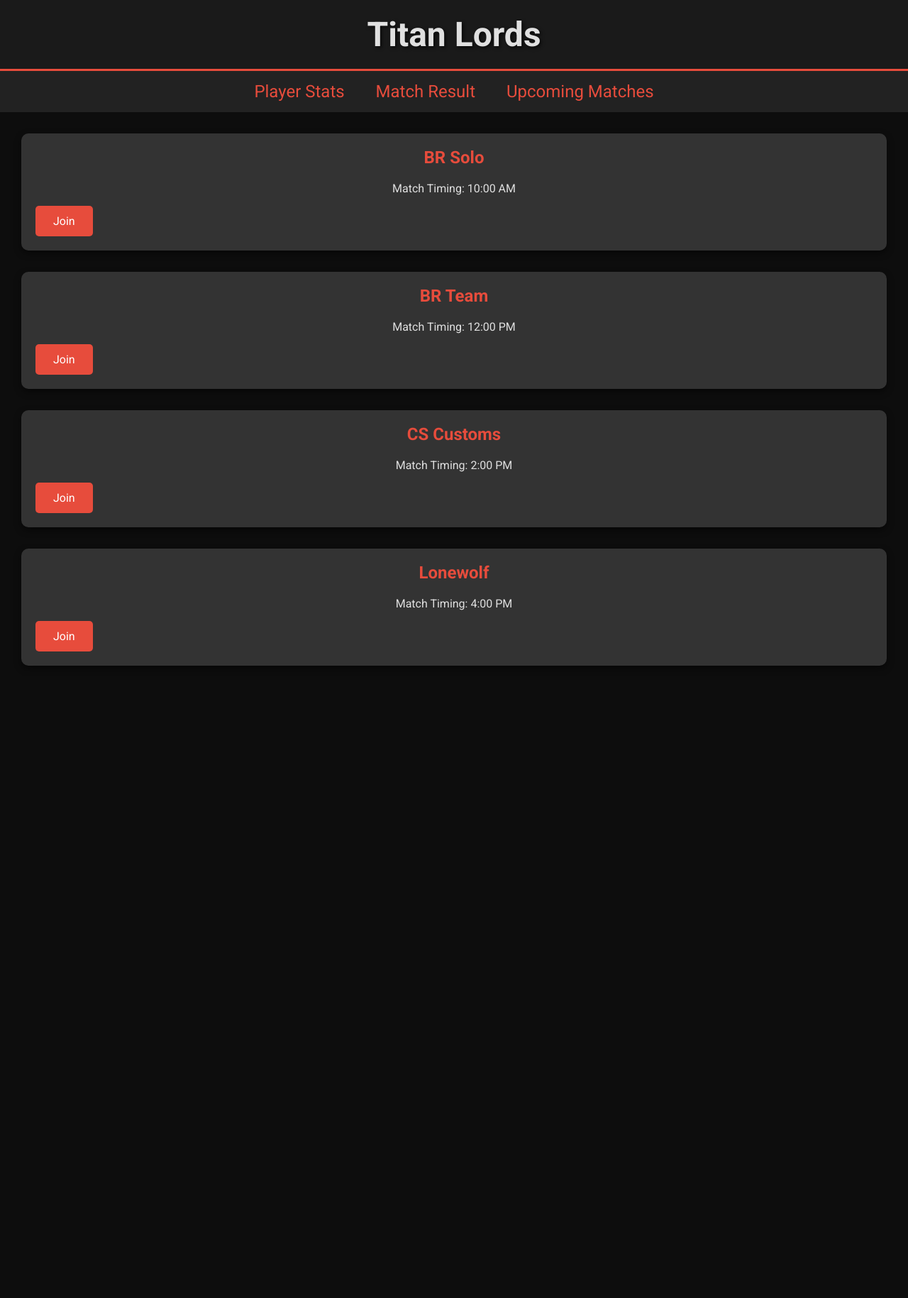
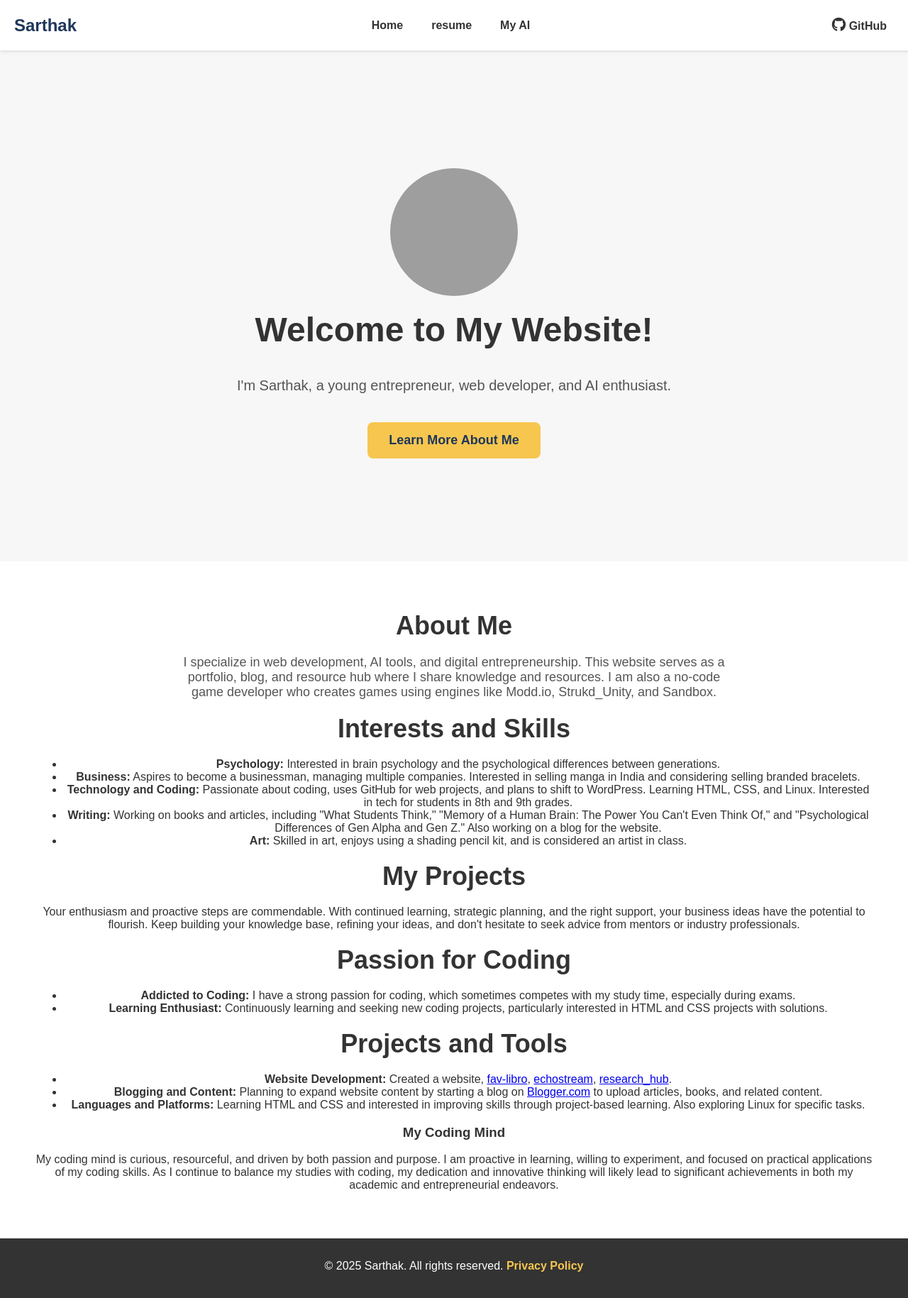
Before and after one commit to developer8sarthak/tournament-app-freelance, a plain HTML site: page index.html in a window 1280 px wide. Shown: the whole page at 71% size. Before the commit the page ends 998 px from the top, so only its background shows below. Drawn offline with Linux system fonts and the light colour scheme; grey boxes are pictures that could not be loaded.

Commit message:
Add files via upload

```diff
--- a/index.html
+++ b/index.html
@@ -1,113 +1,80 @@
-<html>
+<!DOCTYPE html>
+<html lang="en">
 <head>
-    <title>Titan Lords Free Fire Tournament</title>
-    <link rel="stylesheet" href="https://cdnjs.cloudflare.com/ajax/libs/font-awesome/5.15.3/css/all.min.css">
-    <link href="https://fonts.googleapis.com/css2?family=Roboto:wght@400;700&display=swap" rel="stylesheet">
-    <style>
-        body {
-            font-family: 'Roboto', sans-serif;
-            background-color: #0d0d0d; /* Darker background for a gaming feel */
-            color: #e0e0e0; /* Lighter text color for contrast */
-            margin: 0;
-            padding: 0;
-        }
-        header {
-            background-color: #1a1a1a; /* Slightly lighter header */
-            padding: 20px;
-            text-align: center;
-            border-bottom: 3px solid #e74c3c; /* Red border for emphasis */
-        }
-        header h1 {
-            margin: 0;
-            font-size: 3em; /* Increased font size for header */
-            text-shadow: 2px 2px 5px rgba(0, 0, 0, 0.7); /* Shadow for depth */
-        }
-        nav {
-            background-color: #222; /* Darker nav background */
-            padding: 15px;
-            text-align: center;
-        }
-        nav a {
-            color: #e74c3c; /* Red color for links */
-            margin: 0 20px;
-            text-decoration: none;
-            font-size: 1.5em; /* Larger font size for links */
-            transition: color 0.3s; /* Smooth transition for hover effect */
-        }
-        nav a:hover {
-            color: #fff; /* Change color on hover */
-        }
-        .container {
-            padding: 30px; /* Increased padding for better spacing */
-        }
-        .game-mode {
-            background-color: #333; /* Darker background for game modes */
-            margin-bottom: 30px; /* Increased margin for separation */
-            padding: 20px;
-            border-radius: 10px;
-            box-shadow: 0 4px 10px rgba(0, 0, 0, 0.5); /* Shadow for depth */
-        }
-        .game-mode h2 {
-            margin-top: 0;
-            color: #e74c3c; /* Red color for headings */
-            text-align: center; /* Center align headings */
-        }
-        .game-mode p {
-            margin: 5px 0;
-            text-align: center; /* Center align paragraphs */
-        }
-        .game-mode .join-btn {
-            background-color: #e74c3c; /* Red button */
-            color: #fff;
-            padding: 12px 25px; /* Increased padding for button */
-            text-decoration: none;
-            border-radius: 5px;
-            display: inline-block;
-            margin-top: 10px;
-            transition: background-color 0.3s; /* Smooth transition for hover effect */
-        }
-        .game-mode .join-btn:hover {
-            background-color: #c0392b; /* Darker red on hover */
-        }
-    </style>
+    <meta charset="UTF-8">
+    <meta name="viewport" content="width=device-width, initial-scale=1.0">
+    <meta name="description" content="Sarthak's personal website where you can explore his journey as a young entrepreneur, web developer, and AI enthusiast.">
+    <meta name="keywords" content="Sarthak, web development, AI tools, entrepreneurship, technology">
+    <title>Sarthak's Website</title>
+    <link rel="stylesheet" href="style.css">
+    <link rel="stylesheet" href="https://cdnjs.cloudflare.com/ajax/libs/font-awesome/6.0.0-beta3/css/all.min.css">
 </head>
 <body>
-    <header>
-        <h1>Titan Lords</h1>
-    </header>
-    <nav>
-        <a href="stats.html" onclick="navigateToPage(event)">Player Stats</a>
-        <a href="result.html" onclick="navigateToPage(event)">Match Result</a>
-        <a href="upcoming.html" onclick="navigateToPage(event)">Upcoming Matches</a>
-    </nav>
-    <script>
-        function navigateToPage(event) {
-            event.preventDefault();
-            const targetPage = event.target.getAttribute('href');
-            window.location.href = targetPage;
-        }
-    </script>
-    <div class="container">
-        <div id="br-solo" class="game-mode">
-            <h2>BR Solo</h2>
-            <p>Match Timing: 10:00 AM</p>
-            <a href="https://whatsapp.com/channel/0029VayfjKALI8YPrEbZWn17" class="join-btn">Join</a>
+
+    <!-- Navbar -->
+    <div class="navbar">
+        <div class="logo">Sarthak</div>
+        <div class="nav-links">
+            <a href="#">Home</a>
+            <a href="resume.html">resume</a>
+            <a href="https://www.blackbox.ai/agent/mycodebuddyNth5NLO" target="_blank">My AI</a>
         </div>
-        <div id="br-team" class="game-mode">
-            <h2>BR Team</h2>
-            <p>Match Timing: 12:00 PM</p>
-            <a href="https://whatsapp.com/channel/0029VayfjKALI8YPrEbZWn17" class="join-btn">Join</a>
-        </div>
-        <div id="cs-customs" class="game-mode">
-            <h2>CS Customs</h2>
-            <p>Match Timing: 2:00 PM</p>
-            <a href="https://whatsapp.com/channel/0029VayfjKALI8YPrEbZWn17" class="join-btn">Join</a>
-        </div>
-        <div id="lonewolf" class="game-mode">
-            <h2>Lonewolf</h2>
-            <p>Match Timing: 4:00 PM</p>
-            <a href="https://whatsapp.com/channel/0029VayfjKALI8YPrEbZWn17" class="join-btn">Join</a>
+        <div class="github-link">
+            <a href="https://github.com/developer8sarthak" target="_blank">
+                <i class="fab fa-github"></i> GitHub
+            </a>
         </div>
     </div>
+
+    <!-- Hero Section -->
+    <div class="hero">
+        <div class="profile-pic">
+            <a href="https://ibb.co/7KJtmdL"><img src="https://i.ibb.co/vkx4n6R/1737303263024-removebg-preview.png" alt="Sarthak's Profile Picture" border="0"></a>
+        </div>
+        <h1>Welcome to My Website!</h1>
+        <p>I'm Sarthak, a young entrepreneur, web developer, and AI enthusiast.</p>
+        <button class="cta-button">Learn More About Me</button>
+    </div>
+
+    <!-- Content Section -->
+    <div class="content">
+        <h2>About Me</h2>
+        <p class="description">I specialize in web development, AI tools, and digital entrepreneurship. This website serves as a portfolio, blog, and resource hub where I share knowledge and resources. I am also a no-code game developer who creates games using engines like Modd.io, Strukd_Unity, and Sandbox.</p>
+
+        <h2>Interests and Skills</h2>
+        <ul>
+            <li><strong>Psychology:</strong> Interested in brain psychology and the psychological differences between generations.</li>
+            <li><strong>Business:</strong> Aspires to become a businessman, managing multiple companies. Interested in selling manga in India and considering selling branded bracelets.</li>
+            <li><strong>Technology and Coding:</strong> Passionate about coding, uses GitHub for web projects, and plans to shift to WordPress. Learning HTML, CSS, and Linux. Interested in tech for students in 8th and 9th grades.</li>
+            <li><strong>Writing:</strong> Working on books and articles, including "What Students Think," "Memory of a Human Brain: The Power You Can't Even Think Of," and "Psychological Differences of Gen Alpha and Gen Z." Also working on a blog for the website.</li>
+            <li><strong>Art:</strong> Skilled in art, enjoys using a shading pencil kit, and is considered an artist in class.</li>
+        </ul>
+
+        <h2>My Projects</h2>
+        <p>Your enthusiasm and proactive steps are commendable. With continued learning, strategic planning, and the right support, your business ideas have the potential to flourish. Keep building your knowledge base, refining your ideas, and don't hesitate to seek advice from mentors or industry professionals.</p>
+
+        <h2>Passion for Coding</h2>
+        <ul>
+            <li><strong>Addicted to Coding:</strong> I have a strong passion for coding, which sometimes competes with my study time, especially during exams.</li>
+            <li><strong>Learning Enthusiast:</strong> Continuously learning and seeking new coding projects, particularly interested in HTML and CSS projects with solutions.</li>
+        </ul>
+
+        <h2>Projects and Tools</h2>
+        <ul>
+            <li><strong>Website Development:</strong> Created a website, <a href="https://developer8sarthak.github.io/fav-libro.com/">fav-libro</a>, <a href="https://developer8sarthak.github.io/echostream/">echostream</a>, <a href="https://developer8sarthak.github.io/research_hub/">research_hub</a>.</li>
+            <li><strong>Blogging and Content:</strong> Planning to expand website content by starting a blog on <a href="https://fav-libro-hub.blogspot.com/">Blogger.com</a> to upload articles, books, and related content.</li>
+            <li><strong>Languages and Platforms:</strong> Learning HTML and CSS and interested in improving skills through project-based learning. Also exploring Linux for specific tasks.</li>
+        </ul>
+
+        <h3>My Coding Mind</h3>
+        <p>My coding mind is curious, resourceful, and driven by both passion and purpose. I am proactive in learning, willing to experiment, and focused on practical applications of my coding skills. As I continue to balance my studies with coding, my dedication and innovative thinking will likely lead to significant achievements in both my academic and entrepreneurial endeavors.</p>
+    </div>
+
+
+    <!-- Footer -->
+    <footer>
+        <p>&copy; 2025 Sarthak. All rights reserved. <a href="#">Privacy Policy</a></p>
+    </footer>
+
 </body>
 </html>
--- /dev/null
+++ b/style.css
@@ -0,0 +1,134 @@
+body {
+    font-family: 'Arial', sans-serif;
+    margin: 0;
+    padding: 0;
+    /* Changed background color */
+    color: #333;
+}
+/* Navbar */
+.navbar {
+    display: flex;
+    justify-content: space-between;
+    align-items: center;
+    background-color: #fff;
+    padding: 15px 20px; /* Adjusted padding for better responsiveness */
+    box-shadow: 0 2px 4px rgba(0, 0, 0, 0.1);
+    position: sticky;
+    top: 0;
+    z-index: 100;
+    overflow-x: auto;
+    white-space: nowrap;
+}
+
+.navbar .logo {
+    font-size: 24px;
+    font-weight: bold;
+    color: #1e375b;
+}
+
+.navbar .nav-links {
+    display: flex;
+    gap: 20px; /* Adjusted gap for better spacing */
+}
+
+.navbar .nav-links a {
+    text-decoration: none;
+    color: #333;
+    font-size: 16px;
+    font-weight: bold;
+    padding: 10px; /* Added padding for clickable area */
+    transition: color 0.3s; /* Smooth color transition on hover */
+}
+
+.navbar .nav-links a:hover {
+    color: #f7c64f; /* Change color on hover for better interaction */
+}
+
+.navbar .github-link {
+    display: flex;
+    align-items: center;
+    gap: 10px;
+}
+
+.navbar .github-link a {
+    text-decoration: none;
+    color: #333;
+    font-size: 16px;
+    font-weight: bold;
+    padding: 10px; /* Added padding for clickable area */
+}
+
+.navbar .github-link i {
+    font-size: 20px;
+    color: #333;
+}
+.hero {
+    display: flex;
+    flex-direction: column;
+    align-items: center;
+    justify-content: center;
+    height: 80vh;
+    background-color: #f7f7f7;
+    text-align: center;
+    padding: 40px 20px;
+}
+.hero h1 {
+    font-size: 48px;
+    margin: 20px 0;
+}
+.hero p {
+    font-size: 20px;
+    color: #555;
+}
+.hero .cta-button {
+    background-color: #f7c64f;
+    color: #1e375b;
+    padding: 15px 30px;
+    border: none;
+    border-radius: 8px;
+    font-size: 18px;
+    font-weight: bold;
+    cursor: pointer;
+    margin-top: 20px;
+}
+.profile-pic {
+    width: 180px;
+    height: 180px;
+    overflow: hidden;
+    border-radius: 50%;
+    margin-top: 20px;
+}
+.profile-pic img {
+    width: 100%;
+    height: 100%;
+    object-fit: cover;
+}
+.content {
+    padding: 50px;
+    text-align: center;
+}
+.content h2 {
+    font-size: 36px;
+    margin: 20px 0;
+}
+.content .description {
+    font-size: 18px;
+    color: #555;
+    max-width: 800px;
+    margin: 0 auto;
+}
+/* Footer */
+footer {
+    background-color: #333;
+    color: white;
+    padding: 20px 0;
+    text-align: center;
+}
+footer a {
+    color: #f7c64f;
+    text-decoration: none;
+    font-weight: bold;
+}
+footer p {
+    margin-top: 10px;
+}
```
Also changed, not shown: resume.html (added, +141 -0 lines), script.js (+7 -12 lines), showcase.html (added, +160 -0 lines), Shinjutsu_Anime_on_Instagram____Remember_this___-removebg-preview.png (added).
